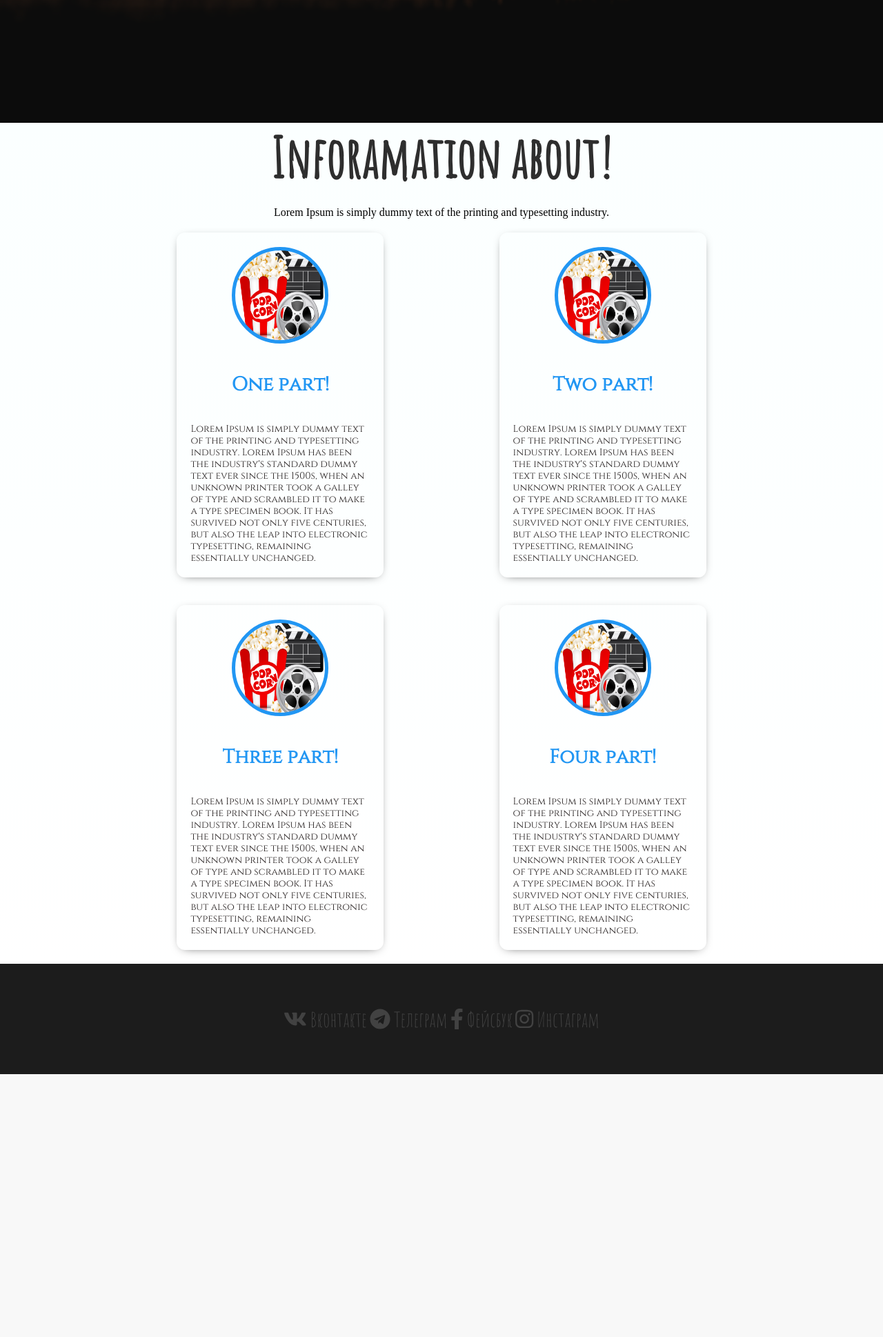
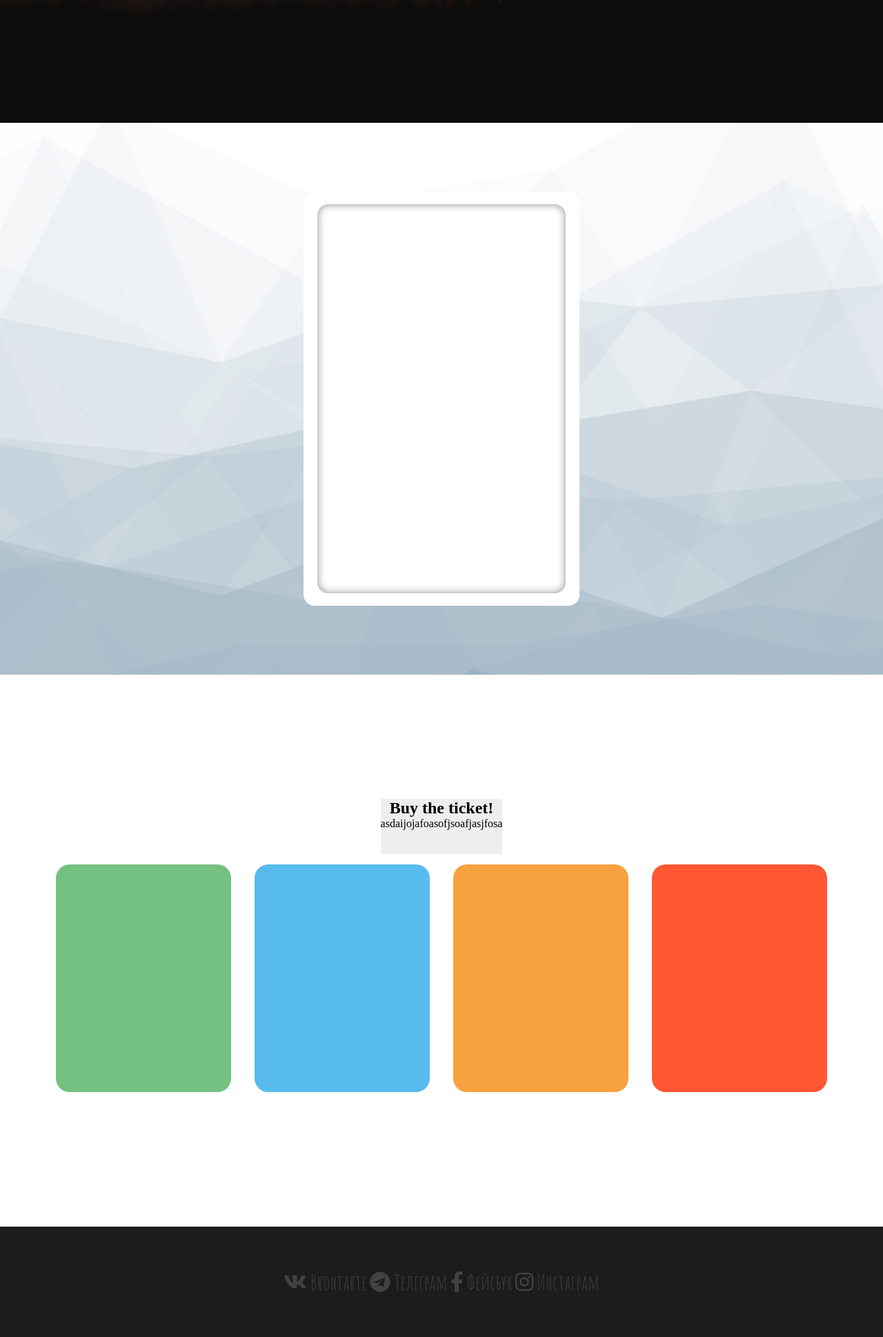
Before and after one commit to feftio/levsun, a PHP site: page / in a window 1280 px wide. Shown: the part 622-2560 px from the top of the page at 69% size. Before the commit the page ends 2179 px from the top, so only its background shows below. Run offline with PHP 8.4, Linux system fonts and the light colour scheme; some libraries are stand-ins or nearby versions.

Commit message:
new block in main.php

```diff
--- a/template/style/main.css
+++ b/template/style/main.css
@@ -65,104 +65,125 @@
 
 /*-----------------*/
 
+.form {
+	position: relative;
+	display: block;
+	height: 100vh;
+	width: 100%;
+	z-index: -1;
+}
+
+.form::after {
+	content: "";
+	position: absolute;
+	background-image: url(../image/form1.jpg);
+    background-size: cover;
+    background-position: center;
+    opacity: 0.4;
+    top: 0;
+    left: 0;
+    bottom: 0;
+    right: 0;
+    z-index: -2 !important;
+}
+
+.form__block {
+	position: absolute;
+	display: block;
+	left: 50%;
+	top: 50%;
+	height: 600px;
+	width: 400px;
+	transform: translate(-50%, -50%);
+	border-radius: 16px;
+	background-color: #FFFFFF;
+}
+
+.form__block::after {
+	content: "";
+	position: absolute;
+	background-color: white;
+	opacity: 1;
+    top: 3%;
+    left: 5%;
+    bottom: 3%;
+    right: 5%;
+    border-radius: 16px;
+    box-shadow: inset 0px 0px 12px 1px rgba(0,0,0,0.38);
+    z-index: -2 !important;
+}
+
+/*-----------------*/
+
 .info {
-	z-index: -10;
-	position: relative;
 	display: flex;
 	flex-direction: column;
 	justify-content: center;
 	align-items: center;
 	min-height: 100vh;
 	width: 100%;
-	background: linear-gradient(to bottom, #FBFFFF, #FFFFFF);
-
-}
-
-.info__headline {
-	text-align: center;
-}
-
-.info__headline__h1 {
-	color: #2E2E2E;
-	font-family: Amatic SC;
-	font-size: 80px;
-	font-weight: 600;
-	margin-bottom: 20px;
-}
-
-.info__wrapper {
-	display: flex;
-	justify-content: space-around;
-	align-items: center;
-	flex-wrap: wrap;
-	max-width: 100%;
-}
-
-.info__block {
-	position: relative;
-	display: flex;
-	flex-direction: column;
-	justify-content: center;
-	align-items: center;
-	min-height: 300px;
-	min-width: 100px;
-	height: 500px;
-	width: 300px;
-	margin: 20px;
-	border-radius: 12px;
-	box-shadow: 0px 3px 16px -9px rgba(0,0,0,1);
-	transition: 0.2s;
-}
-
-.info__block:hover {
-	box-shadow: 0px 3px 20px -1px rgba(0,0,0,.4);
-}
-
-.info__circle {
-	display: block;
-	min-height: 140px;
-	min-width: 140px;
-	background: url(../image/pictpop.png) no-repeat center;
-	background-size: 100% 100%;
-	border-radius: 200%;
-	border: 5px solid #2196F3;
-}
-
-.info__h2 {
-	font-family: Cinzel;
-	font-size: 28px;
-	color: #2196F3;
+	background-color: white;
 }
 
 .info__text {
 	display: block;
-	font-family: Cinzel;
-	color: #262020;
-	font-size: 14px;
+	text-align: center;
+	background-color: #EEEEEE;
+	max-width: 600px;
+	min-height: 80px;
 }
 
-.info__circle, .info__h2, .info__text {
-	margin: 20px;
+.info__blocks {
+	display: flex;
+	width: 90%;
+	flex-wrap: wrap;
+	justify-content: space-around;
+}
+
+.info__block {
+	display: block;
+
+	min-height: 330px;
+	min-width: 230px;
+	max-width: 320px;
+
+	flex-basis: 22%;
+	margin: 15px 15px;
+	border-radius: 20px;
+	text-align: center;
+	background-color: #F3F3F3;
+}
+
+.info__one {
+	background-color: #75c181;
+}
+
+.info__two {
+	background-color: #58bbee;
+}
+
+.info__three {
+	background-color: #F8A13F;
+}
+
+.info__four {
+	background-color: #FF5733;
 }
 
 /*-----------------*/
 
-@media (max-width: 1365px) {
+@media (max-width: 500px) {
 
-	.info__wrapper {
-		max-width: 73%;
+	.header__text {
+		width: 200px;
 	}
 
 }
 
-@media (max-width: 500px) {
+@media (max-width: 1173px) {
 
-	.info__wrapper {
-		max-width: 100%;
-	}
-
-	.header__text {
-		width: 200px;
+	.info__block {
+		flex-basis: 34%;
 	}
 
 }
--- a/views/main.php
+++ b/views/main.php
@@ -18,33 +18,23 @@
 				</div>
 			</section>
 		</header>
+		<section class="form" id="form">
+			<div class="form__block">
+
+			</div>
+		</section>
 		<section class="info" id="info">
-			<div class="info__headline">
-				<h1 class="info__headline__h1">Inforamation about!</h1>
-				<p class="info__healine__p">Lorem Ipsum is simply dummy text of the printing and typesetting industry.</p>
+			<div class="info__text">
+				<h2>Buy the ticket!</h2>
+				<p>asdaijojafoasofjsoafjasjfosa</p>
 			</div>
-			<div class="info__wrapper">
-				<div class="info__block img__glasses">
-					<div class="info__circle"></div>
-					<h2 class="info__h2">One part!</h3>
-					<p class="info__text">Lorem Ipsum is simply dummy text of the printing and typesetting industry. Lorem Ipsum has been the industry's standard dummy text ever since the 1500s, when an unknown printer took a galley of type and scrambled it to make a type specimen book. It has survived not only five centuries, but also the leap into electronic typesetting, remaining essentially unchanged.</p>
-				</div>
-				<div class="info__block img__glasses">
-					<div class="info__circle"></div>
-					<h2 class="info__h2">Two part!</h3>
-					<p class="info__text">Lorem Ipsum is simply dummy text of the printing and typesetting industry. Lorem Ipsum has been the industry's standard dummy text ever since the 1500s, when an unknown printer took a galley of type and scrambled it to make a type specimen book. It has survived not only five centuries, but also the leap into electronic typesetting, remaining essentially unchanged.</p>
-				</div>
-				<div class="info__block img__glasses">
-					<div class="info__circle"></div>
-					<h2 class="info__h2">Three part!</h3>
-					<p class="info__text">Lorem Ipsum is simply dummy text of the printing and typesetting industry. Lorem Ipsum has been the industry's standard dummy text ever since the 1500s, when an unknown printer took a galley of type and scrambled it to make a type specimen book. It has survived not only five centuries, but also the leap into electronic typesetting, remaining essentially unchanged.</p>
-				</div>
-				<div class="info__block img__glasses">
-					<div class="info__circle"></div>
-					<h2 class="info__h2">Four part!</h3>
-					<p class="info__text">Lorem Ipsum is simply dummy text of the printing and typesetting industry. Lorem Ipsum has been the industry's standard dummy text ever since the 1500s, when an unknown printer took a galley of type and scrambled it to make a type specimen book. It has survived not only five centuries, but also the leap into electronic typesetting, remaining essentially unchanged.</p>
-				</div>
+			<div class="info__blocks">
+				<div class="info__block info__one"></div>
+				<div class="info__block info__two"></div>
+				<div class="info__block info__three"></div>
+				<div class="info__block info__four"></div>
 			</div>
+
 		</section>
 
 		<?php View::render('views/parts', 'footer.php') ?>
```
Also changed, not shown: template/image/form.png (added), template/image/form1.jpg (added), template/image/form2.jpg (added), template/image/form__block.jpg (added).
